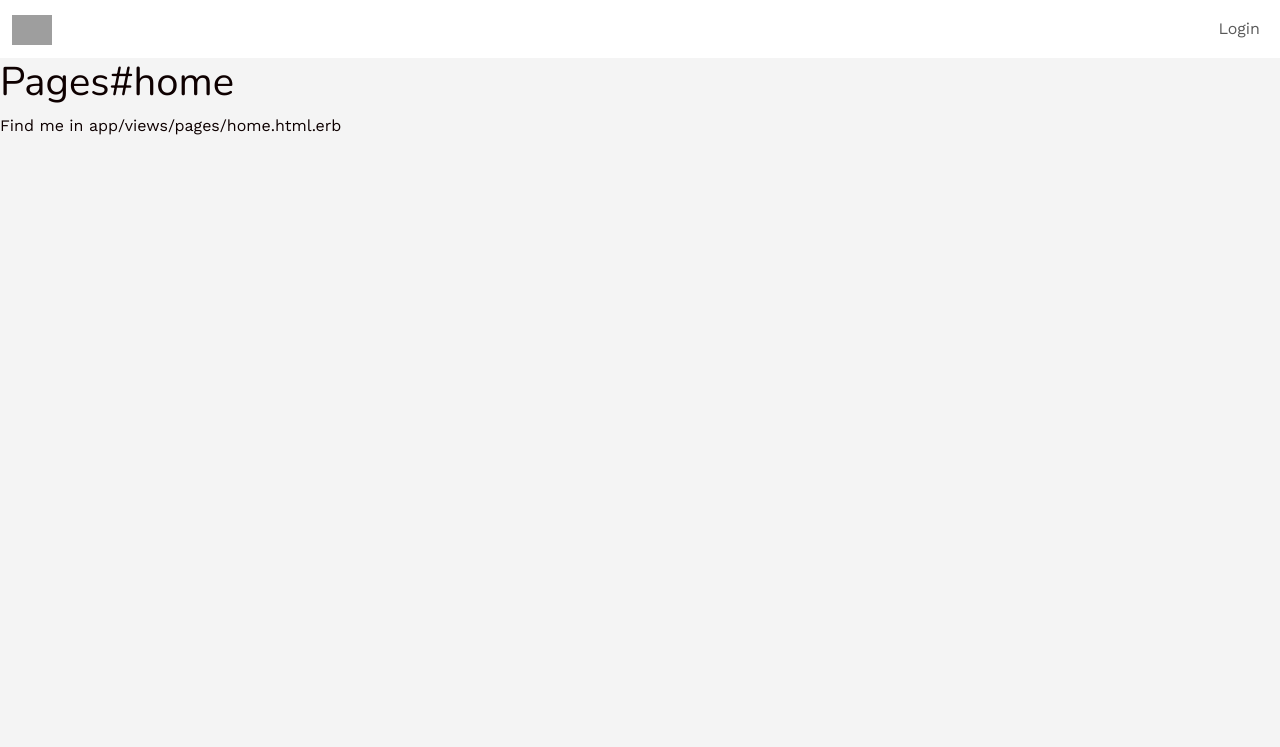
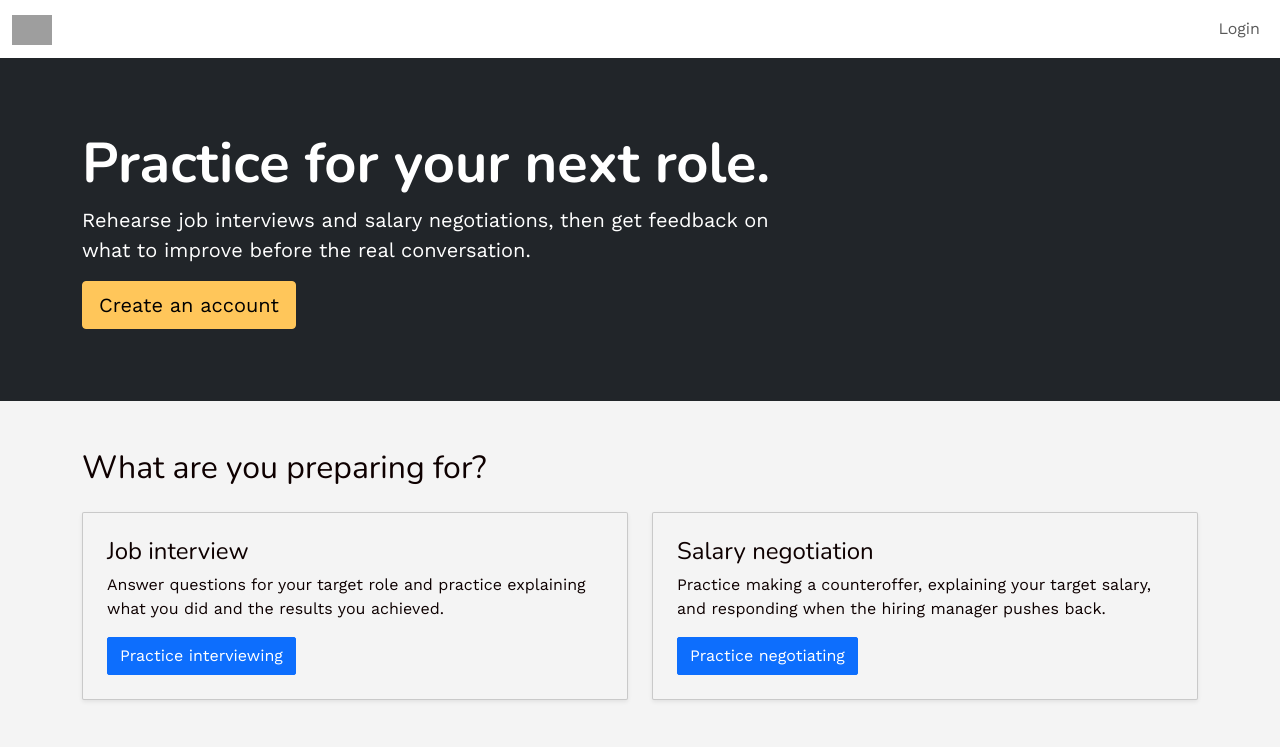
Before and after one commit to GonBDev/InTrainView, a Rails app: page / in a window 1280 px wide. Shown: the top 747 px of the page. Run offline with Rails 7, Linux system fonts and the light colour scheme; style sheets or scripts are compiled from the project's sources; some libraries are stand-ins or nearby versions; grey boxes are pictures that could not be loaded.

Commit message:
generate models and home view

```diff
--- /dev/null
+++ b/app/controllers/trainings_controller.rb
@@ -0,0 +1,4 @@
+class TrainingsController < ApplicationController
+  def new
+  end
+end
--- a/app/models/chat.rb
+++ b/app/models/chat.rb
@@ -1,5 +1,6 @@
 class Chat < ApplicationRecord
-  belongs_to :training
+  belongs_to :traning
+
   has_many :messages, dependent: :destroy
   has_many :grades, dependent: :destroy
 end
--- a/app/models/training.rb
+++ b/app/models/training.rb
@@ -1,5 +1,6 @@
 class Training < ApplicationRecord
   belongs_to :user
+
   has_many :chats, dependent: :destroy
 
   CHALLENGE_TYPES = %w[interview negotiation].freeze
--- a/app/views/pages/home.html.erb
+++ b/app/views/pages/home.html.erb
@@ -1,2 +1,56 @@
-<h1>Pages#home</h1>
-<p>Find me in app/views/pages/home.html.erb</p>
+<% content_for :title, "InTrainView | Interview and Salary Practice" %>
+
+<section class="bg-dark text-white py-5">
+  <div class="container py-md-4">
+    <div class="row">
+      <div class="col-lg-8">
+        <h1 class="display-4 fw-bold">Practice for your next role.</h1>
+        <p class="lead">
+          Rehearse job interviews and salary negotiations, then get feedback
+          on what to improve before the real conversation.
+        </p>
+
+        <% unless user_signed_in? %>
+          <%= link_to "Create an account", new_user_registration_path,
+              class: "btn btn-info btn-lg" %>
+        <% end %>
+      </div>
+    </div>
+  </div>
+</section>
+
+<section class="container py-5" aria-labelledby="practice-modes">
+  <h2 id="practice-modes" class="mb-4">What are you preparing for?</h2>
+
+  <div class="row g-4">
+    <div class="col-md-6">
+      <article class="card h-100 shadow-sm">
+        <div class="card-body p-4">
+          <h3 class="h4">Job interview</h3>
+          <p class="mb-0">
+            Answer questions for your target role and practice explaining
+            what you did and the results you achieved.
+          </p>
+          <%= link_to "Practice interviewing",
+    new_training_path(challenge_type: "interview"),
+    class: "btn btn-primary mt-3" %>
+        </div>
+      </article>
+    </div>
+
+    <div class="col-md-6">
+      <article class="card h-100 shadow-sm">
+        <div class="card-body p-4">
+          <h3 class="h4">Salary negotiation</h3>
+          <p class="mb-0">
+            Practice making a counteroffer, explaining your target salary,
+            and responding when the hiring manager pushes back.
+          </p>
+          <%= link_to "Practice negotiating",
+    new_training_path(challenge_type: "negotiation"),
+    class: "btn btn-primary mt-3" %>
+        </div>
+      </article>
+    </div>
+  </div>
+</section>
--- a/config/routes.rb
+++ b/config/routes.rb
@@ -13,4 +13,8 @@ Rails.application.routes.draw do
 
   # Defines the root path route ("/")
   # root "posts#index"
+  #
+  resources :trainings, only: [:new]
+
+
 end
--- a/db/seeds.rb
+++ b/db/seeds.rb
@@ -7,3 +7,6 @@
 #   ["Action", "Comedy", "Drama", "Horror"].each do |genre_name|
 #     MovieGenre.find_or_create_by!(name: genre_name)
 #   end
+
+
+User.create(email: "user@intrainview.com", password: "123123")
```
Also changed, not shown: db/migrate/20261117070221_create_trainings.rb (added, +14 -0 lines), db/migrate/20261117072258_create_chats.rb (added, +12 -0 lines), db/migrate/20261117072447_create_grades.rb (added, +12 -0 lines), db/migrate/20261117072732_create_messages.rb (added, +11 -0 lines), test/controllers/trainings_controller_test.rb (added, +7 -0 lines), test/models/chat_test.rb (added, +7 -0 lines), test/models/grade_test.rb (added, +7 -0 lines), test/models/message_test.rb (added, +7 -0 lines), test/models/training_test.rb (added, +7 -0 lines), app/views/trainings/new.html.erb (added), db/schema.rb.
